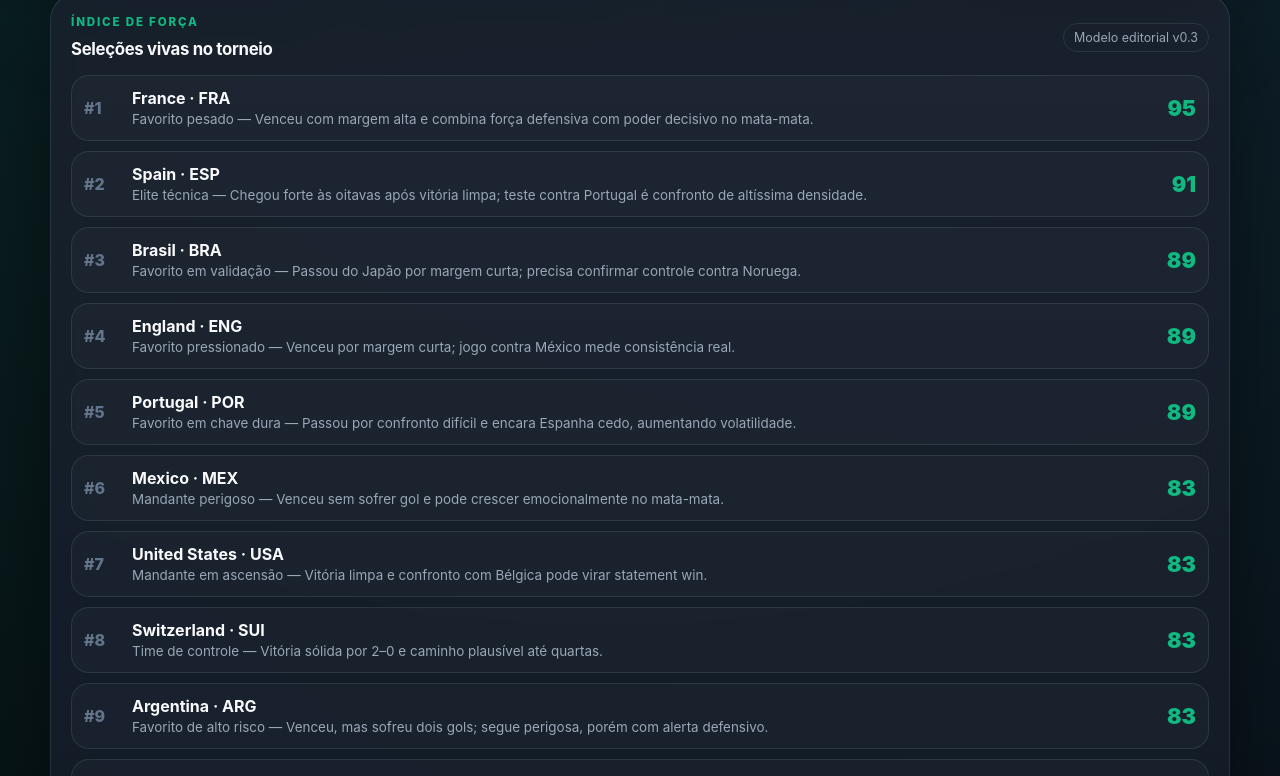
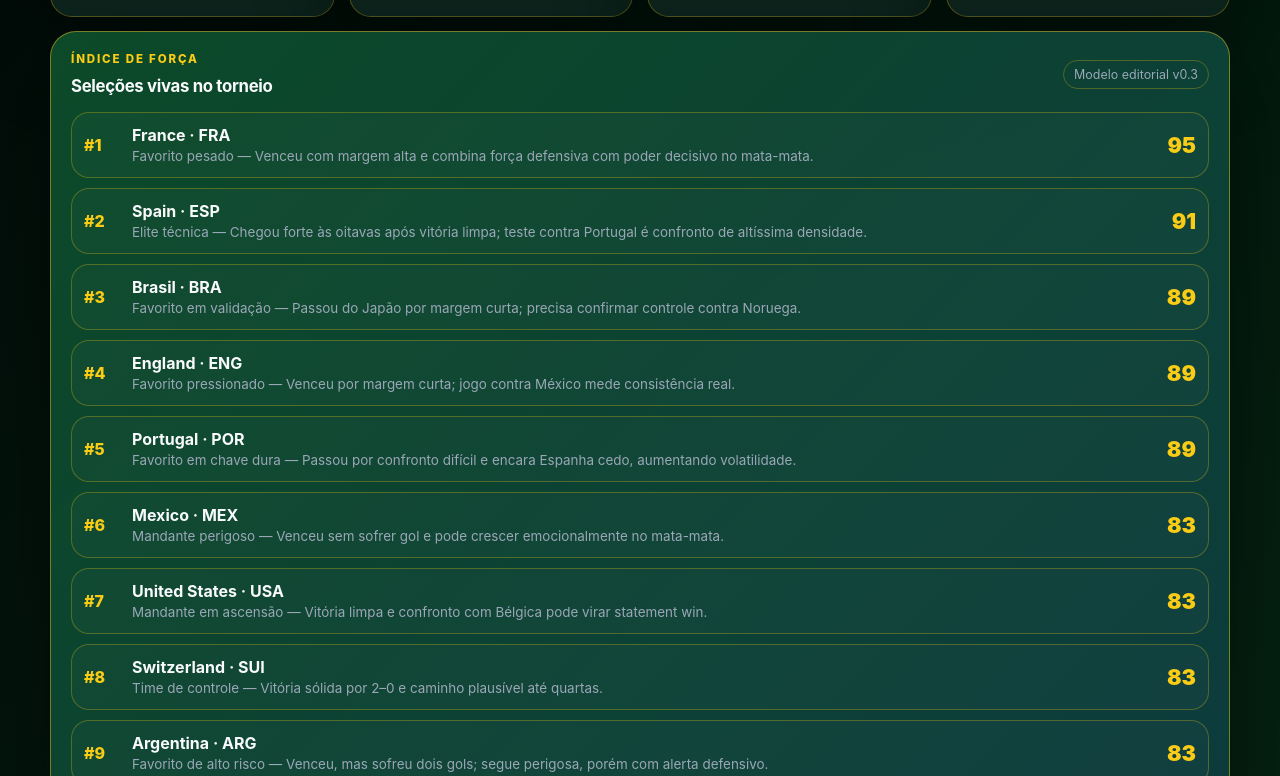
Before and after one commit to felipeagapito/passa-a-bola-Romario, a plain HTML site: page index.html in a window 1280 px wide. Shown: the part 489-1265 px from the top of the page. Drawn offline with Linux system fonts and the light colour scheme.

Commit message:
chore: load Brazil theme stylesheet

```diff
--- a/index.html
+++ b/index.html
@@ -7,6 +7,7 @@
   <meta name="description" content="Radar brasileiro da Copa do Mundo com atualização diária, chaveamento, ranking, alertas e leitura de inteligência." />
   <title>🇧🇷 Passa a Bola, Romário · Radar da Copa</title>
   <link rel="stylesheet" href="styles.css" />
+  <link rel="stylesheet" href="theme-brasil.css" />
 </head>
 <body>
   <div class="aurora aurora-green"></div>
```
